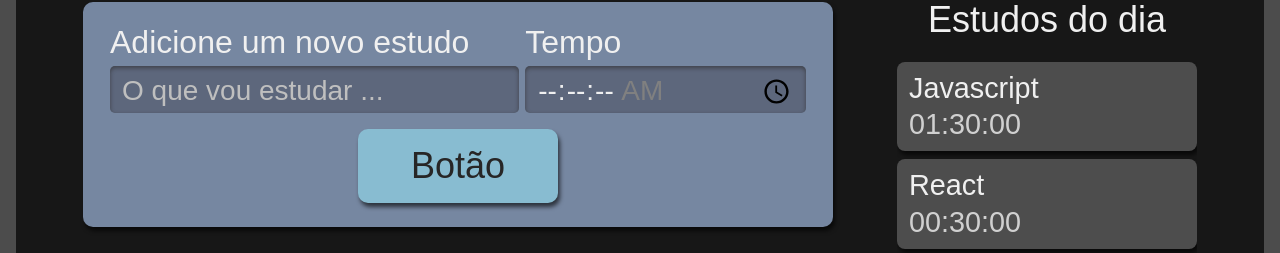
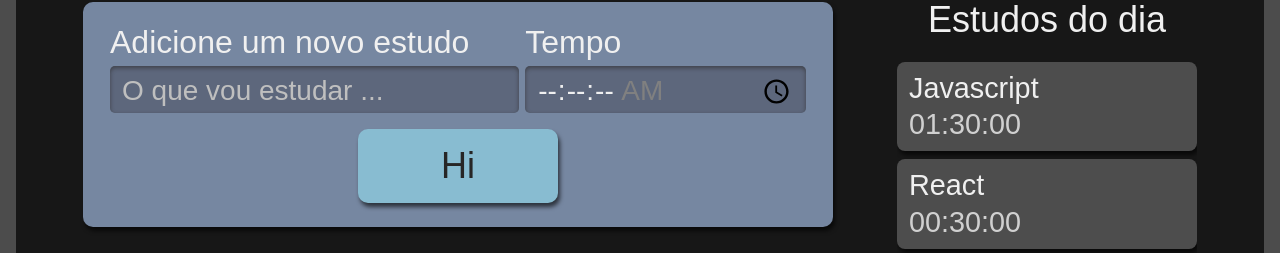
Before and after one commit to MoreiraRamires/rafa-studies, a React (Create React App) app: page / in a window 1280 px wide. Shown: the part 222-475 px from the top of the page. Built offline with nearby package versions, Linux system fonts and the light colour scheme.

Commit message:
usando children

```diff
--- a/src/components/Botao/index.tsx
+++ b/src/components/Botao/index.tsx
@@ -1,15 +1,15 @@
-import React from "react";
+import React from 'react';
 import style from './Botao.module.scss'
 
 
-class Botao extends React.Component {
+class Botao extends React.Component<any, any> {
+
   render() {
     return(
       <button className={style.botao}>
-        Botão
+        {this.props.children}
       </button>
     )
   }
 }
-
-export default Botao;
+export default Botao
--- a/src/components/Formulario/index.tsx
+++ b/src/components/Formulario/index.tsx
@@ -14,7 +14,9 @@ class Formulario extends React.Component {
             <label htmlFor="tempo">Tempo</label>
             <input type="time" step="1" name="tempo" id="tempo" min="00:00:00" max="01:30:00" />
           </div>
-          <Botao/>
+            <Botao>
+            Hi
+            </Botao>
       </form>
     )
   }
```
